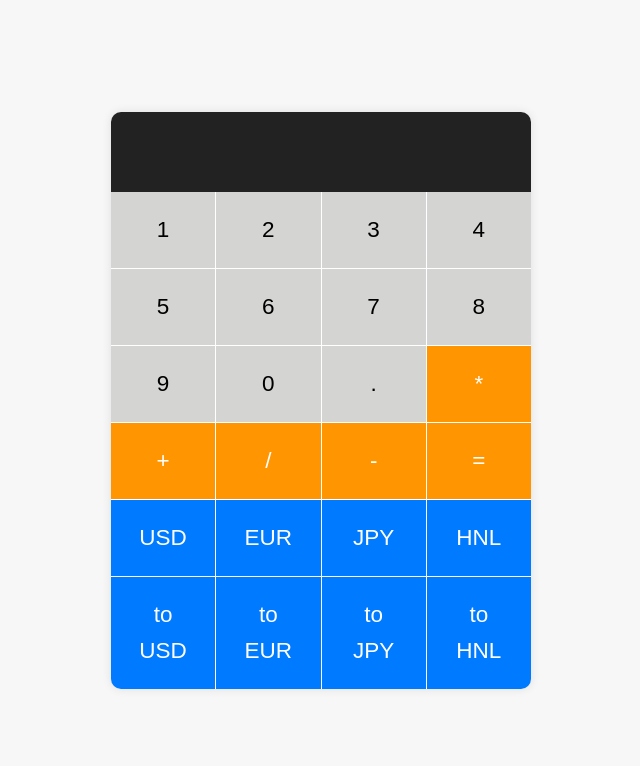
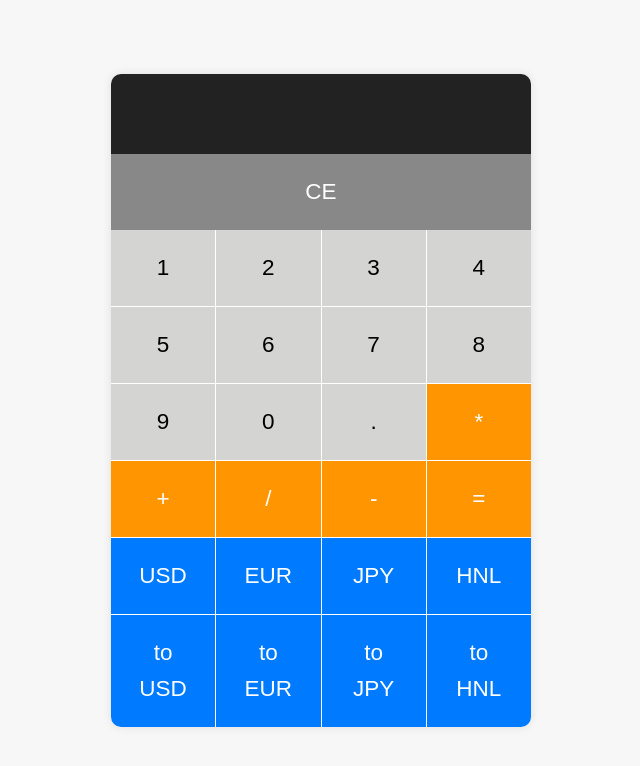
Before and after one commit to NachoR9/FuturisticCalculator, a Vue app: page / in a window 1280 px wide. Shown: the top 766 px of the page, without its empty margins (319-959 px from the left). Built offline with nearby package versions, Linux system fonts and the light colour scheme.

Commit message:
calculator fixed

```diff
--- a/src/components/Calculator.vue
+++ b/src/components/Calculator.vue
@@ -1,6 +1,11 @@
 <template>
   <div class="calculator">
-    <div class="display">{{ display }}</div>
+    <div class="display">
+      {{ display }}
+    </div>
+    <div class="colFunction">
+      <button @click="clear" class="btn-function col-12">CE</button>
+    </div>
     <div class="buttons">
       <button @click="append('1')" class="btn-number">1</button>
       <button @click="append('2')" class="btn-number">2</button>
@@ -133,7 +138,7 @@ button:active {
 }
 
 .btn-function {
-  background-color: #ff9500;
+  background-color: #00000077;
   color: white;
 }
 
```
